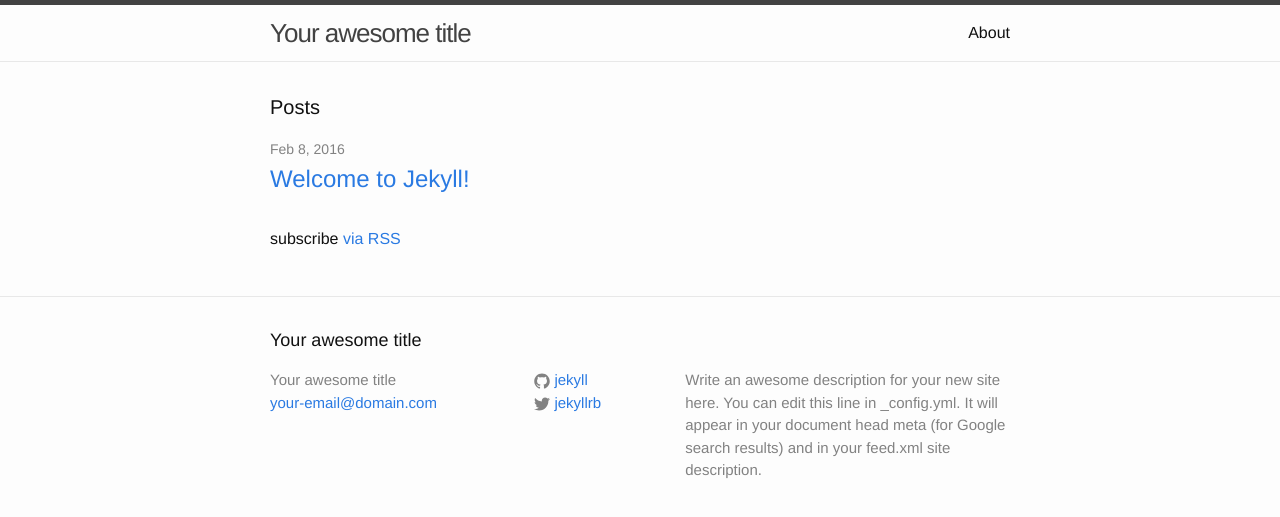
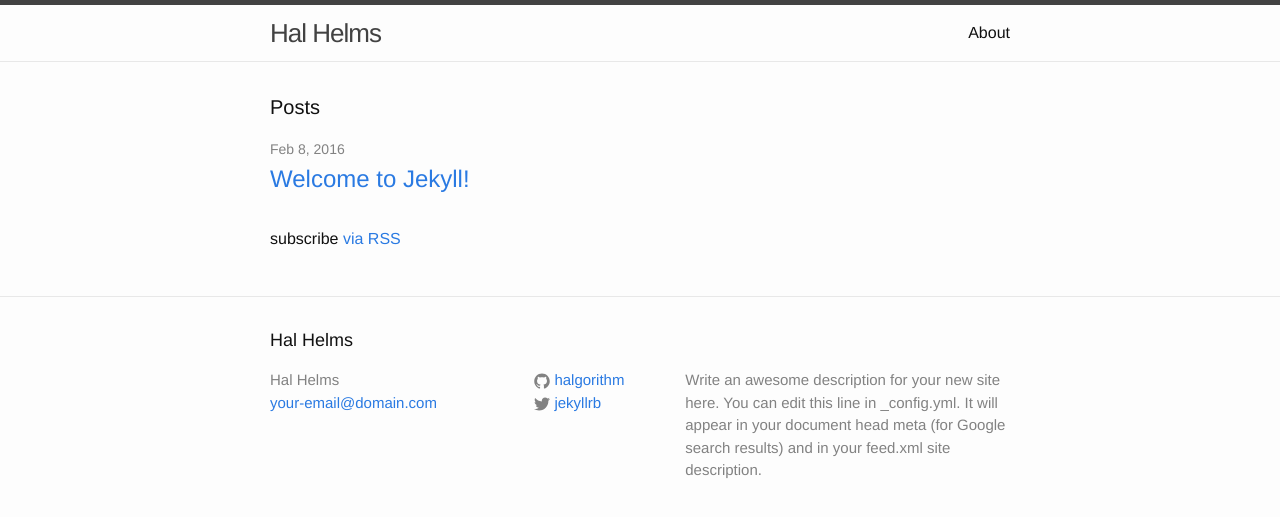
Before and after one commit to halgorithm/halgorithm.github.io, a Jekyll site: the page built from index.html, in a window 1280 px wide. Shown: the top 517 px of the page. Built offline with Jekyll 4.4.1, drawn with Linux system fonts in a browser that asks for light colours.

Commit message:
edit config

```diff
--- a/_config.yml
+++ b/_config.yml
@@ -6,16 +6,16 @@
 # 'jekyll serve'. If you change this file, please restart the server process.
 
 # Site settings
-title: Your awesome title
+title: Hal Helms
 email: your-email@domain.com
 description: > # this means to ignore newlines until "baseurl:"
   Write an awesome description for your new site here. You can edit this
   line in _config.yml. It will appear in your document head meta (for
   Google search results) and in your feed.xml site description.
 baseurl: "" # the subpath of your site, e.g. /blog
-url: "http://yourdomain.com" # the base hostname & protocol for your site
+url: "http://halgorithm.github.io" # the base hostname & protocol for your site
 twitter_username: jekyllrb
-github_username:  jekyll
+github_username:  halgorithm
 
 # Build settings
 markdown: kramdown
```
